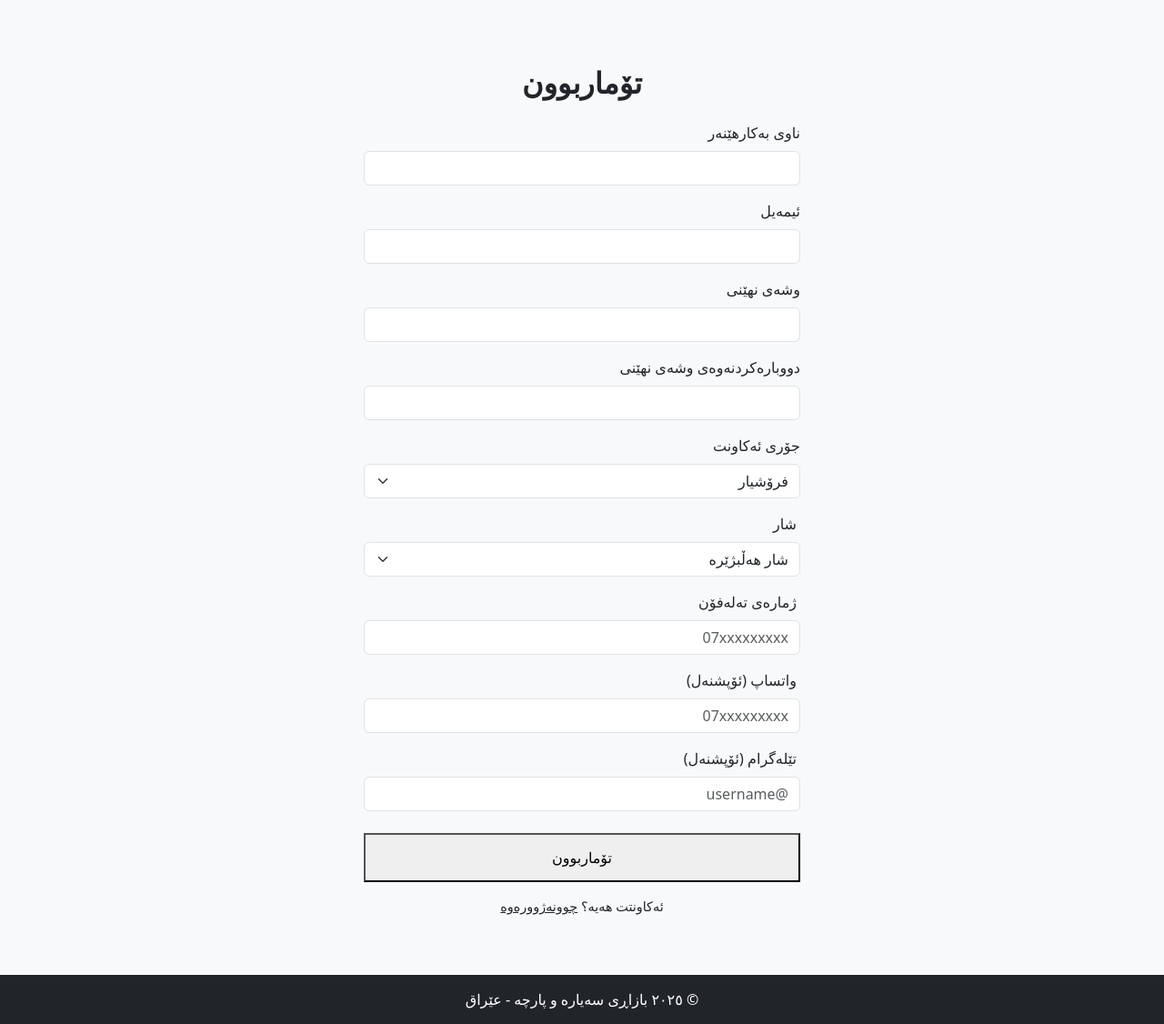
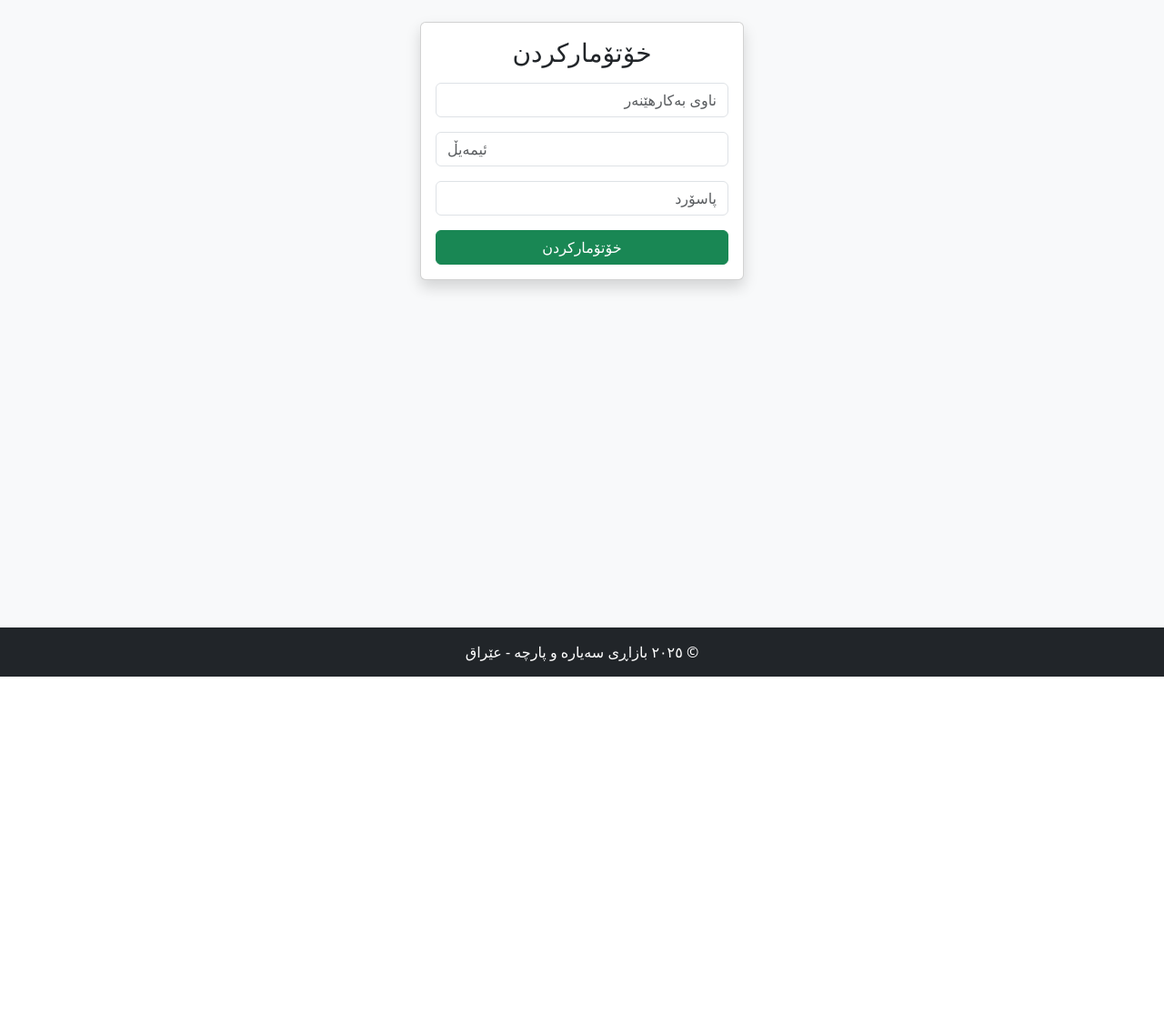
Before and after one commit to muhammadt90900-ux/Cars, a Flask app: page /register in a window 1280 px wide. Shown: the part 56-1182 px from the top of the page at 91% size. After the commit the page ends 800 px from the top, so only its background shows below. Run offline with Flask 3, Linux system fonts and the light colour scheme; some libraries are stand-ins or nearby versions.

Commit message:
Refactor registration form layout and structure

```diff
--- a/templates/register.html
+++ b/templates/register.html
@@ -1,64 +1,13 @@
 {% extends "base.html" %}
+{% block title %}خۆتۆمارکردن{% endblock %}
 {% block content %}
-<div class="container py-5">
-    <div class="auth-card mx-auto" style="max-width:480px;">
-        <h2 class="text-center mb-4" style="font-weight:800;">تۆماربوون</h2>
-        <form method="POST">
-            <input type="hidden" name="csrf_token" value="{{ csrf_token() }}">
-
-            <div class="mb-3">
-                <label class="form-label ka-label">ناوی بەکارهێنەر</label>
-                <input type="text" name="username" class="form-control ka-input" required>
-            </div>
-            <div class="mb-3">
-                <label class="form-label ka-label">ئیمەیل</label>
-                <input type="email" name="email" class="form-control ka-input" required>
-            </div>
-            <div class="mb-3">
-                <label class="form-label ka-label">وشەی نهێنی</label>
-                <input type="password" name="password" class="form-control ka-input" required>
-            </div>
-            <!-- ===== ئەم بەشە زیاد کرا ===== -->
-            <div class="mb-3">
-                <label class="form-label ka-label">دووبارەکردنەوەی وشەی نهێنی</label>
-                <input type="password" name="confirm_password" class="form-control ka-input" required>
-            </div>
-            <!-- ========================== -->
-            <div class="mb-3">
-                <label class="form-label ka-label">جۆری ئەکاونت</label>
-                <select name="user_type" class="form-select ka-input" required>
-                    <option value="seller">فرۆشیار</option>
-                    <option value="buyer">کڕیار</option>
-                </select>
-            </div>
-            <div class="mb-3">
-                <label class="form-label ka-label"><i class="fas fa-map-marker-alt me-1" style="color:var(--gold);"></i>شار</label>
-                <select name="city" class="form-select ka-input">
-                    <option value="">شار هەڵبژێرە</option>
-                    {% for c in cities %}
-                    <option value="{{ c }}">{{ c }}</option>
-                    {% endfor %}
-                </select>
-            </div>
-            <div class="mb-3">
-                <label class="form-label ka-label"><i class="fas fa-phone me-1"></i>ژمارەی تەلەفۆن</label>
-                <input type="text" name="phone" class="form-control ka-input" placeholder="07xxxxxxxxx">
-            </div>
-            <div class="mb-3">
-                <label class="form-label ka-label"><i class="fab fa-whatsapp me-1" style="color:#25d366;"></i>واتساپ (ئۆپشنەل)</label>
-                <input type="text" name="whatsapp" class="form-control ka-input" placeholder="07xxxxxxxxx">
-            </div>
-            <div class="mb-3">
-                <label class="form-label ka-label"><i class="fab fa-telegram me-1" style="color:#229ed9;"></i>تێلەگرام (ئۆپشنەل)</label>
-                <input type="text" name="telegram" class="form-control ka-input" placeholder="@username">
-            </div>
-            <button type="submit" class="btn-ka-primary w-100 justify-content-center mt-2" style="padding:13px;">
-                تۆماربوون
-            </button>
-        </form>
-        <p class="text-center mt-3" style="color:var(--text-muted);font-size:0.9rem;">
-            ئەکاونتت هەیە؟ <a href="{{ url_for('login') }}" style="color:var(--gold);">چوونەژوورەوە</a>
-        </p>
-    </div>
-</div>
+<div class="row justify-content-center"><div class="col-md-4"><div class="card shadow"><div class="card-body">
+<h3 class="text-center mb-3">خۆتۆمارکردن</h3>
+<form method="POST">
+    <div class="mb-3"><input name="username" class="form-control" placeholder="ناوی بەکارهێنەر" required></div>
+    <div class="mb-3"><input type="email" name="email" class="form-control" placeholder="ئیمەیڵ" required></div>
+    <div class="mb-3"><input type="password" name="password" class="form-control" placeholder="پاسۆرد" required></div>
+    <button type="submit" class="btn btn-success w-100">خۆتۆمارکردن</button>
+</form>
+</div></div></div></div>
 {% endblock %}
```
